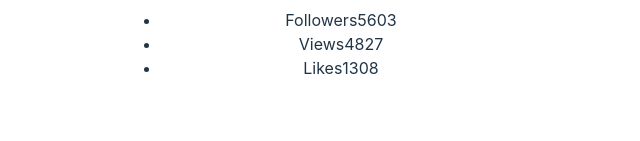
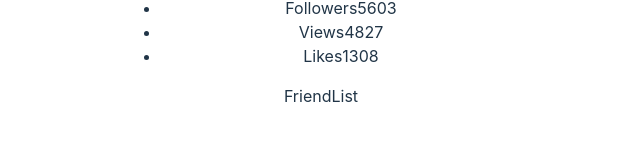
Before and after one commit to PavloKuchma/goit-react-hw-01, a React (Vite) app: page / in a window 1280 px wide. Shown: the part 569-710 px from the top of the page, without its empty margins (319-959 px from the left). Built offline with nearby package versions, Linux system fonts and the light colour scheme.

Commit message:
some done

```diff
--- a/src/App.tsx
+++ b/src/App.tsx
@@ -1,9 +1,12 @@
-import './App.css'
-import userData from './userData.json'
-import Profile from '../src/components/Profile/Profile.jsx'
+import "./App.css";
+import userData from "./data/userData.json";
+import friends from "./data/friends.json";
+import Profile from "../src/components/Profile/Profile.jsx";
+import FriendList from "../src/components/FriendList/FriendList.jsx";
 
 function App() {
-const {username, tag, location, avatar, stats} = userData;
+  const { username, tag, location, avatar, stats } = userData;
+  const { avatarFriends, nameFriends, isOnline, id } = friends;
   return (
     <>
       <Profile
@@ -13,10 +16,14 @@ const {username, tag, location, avatar, stats} = userData;
         image={avatar}
         stats={stats}
       />
-
-
+      <FriendList
+        avatarFriends={avatarFriends}
+        name={nameFriends}
+        isOnline={isOnline}
+        key={id}
+      />
     </>
-  )
+  );
 }
 
-export default App
+export default App;
--- /dev/null
+++ b/src/components/FriendList/FriendList.jsx
@@ -0,0 +1,5 @@
+const FriendList = () => {
+  return <div>FriendList</div>;
+};
+
+export default FriendList;
--- /dev/null
+++ b/src/data/friends.json
@@ -0,0 +1,32 @@
+[
+  {
+    "avatar": "https://cdn-icons-png.flaticon.com/512/1998/1998592.png",
+    "name": "Mango",
+    "isOnline": true,
+    "id": 1812
+  },
+  {
+    "avatar": "https://cdn-icons-png.flaticon.com/512/616/616438.png",
+    "name": "Kiwi",
+    "isOnline": false,
+    "id": 1137
+  },
+  {
+    "avatar": "https://cdn-icons-png.flaticon.com/512/1623/1623681.png",
+    "name": "Ajax",
+    "isOnline": true,
+    "id": 1213
+  },
+  {
+    "avatar": "https://cdn-icons-png.flaticon.com/512/2977/2977285.png",
+    "name": "Jay",
+    "isOnline": true,
+    "id": 1714
+  },
+  {
+    "avatar": "https://cdn-icons-png.flaticon.com/512/1998/1998749.png",
+    "name": "Poly",
+    "isOnline": false,
+    "id": 1284
+  }
+]
```
Also changed, not shown: src/data/userData.json (renamed from src/userData.json).
